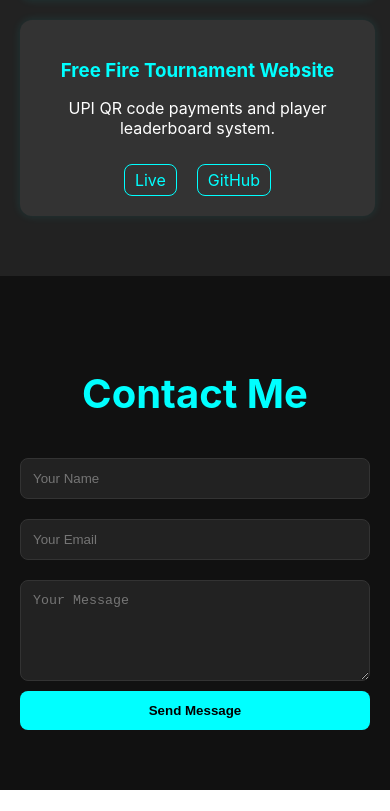
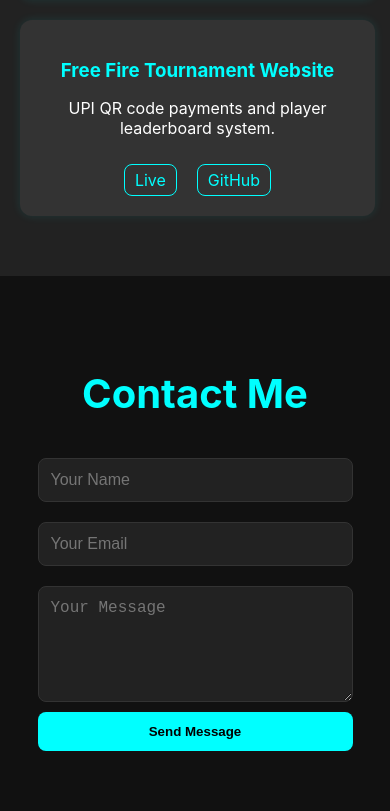
Before and after one commit to ranjan986/my-portfolio, a React (Create React App) app: page / in a window 390 px wide. Shown: the part 2038-2849 px from the top of the page. Before the commit the page ends 2828 px from the top, so only its background shows below. Built offline with nearby package versions, Linux system fonts and the light colour scheme.

Commit message:
Update Contact.css

```diff
--- a/src/pages/Contact.css
+++ b/src/pages/Contact.css
@@ -41,3 +41,15 @@
 .contact button:hover {
   background: #00dddd;
 }
+
+@media (max-width: 768px) {
+  .contact form {
+    width: 90%;
+    margin: auto;
+  }
+
+  .contact input,
+  .contact textarea {
+    font-size: 1rem;
+  }
+}
```
